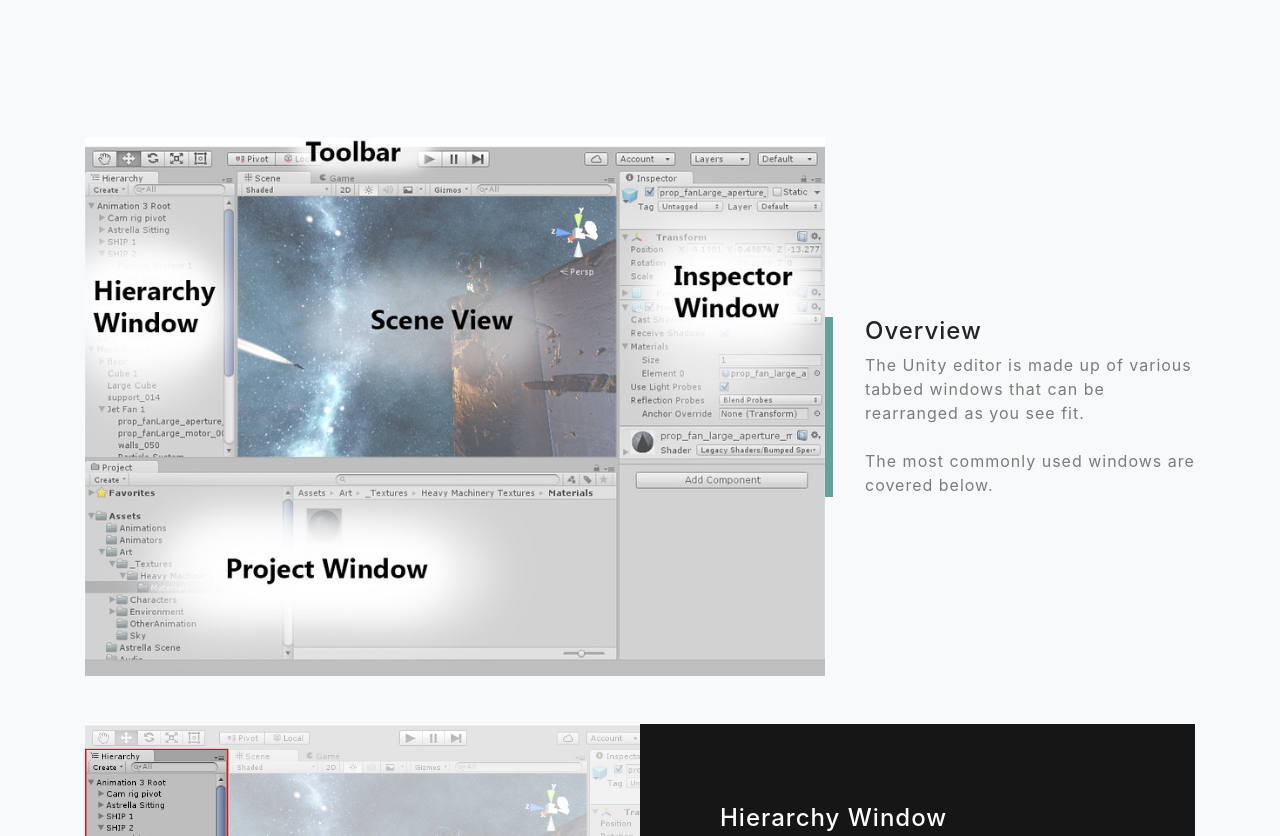
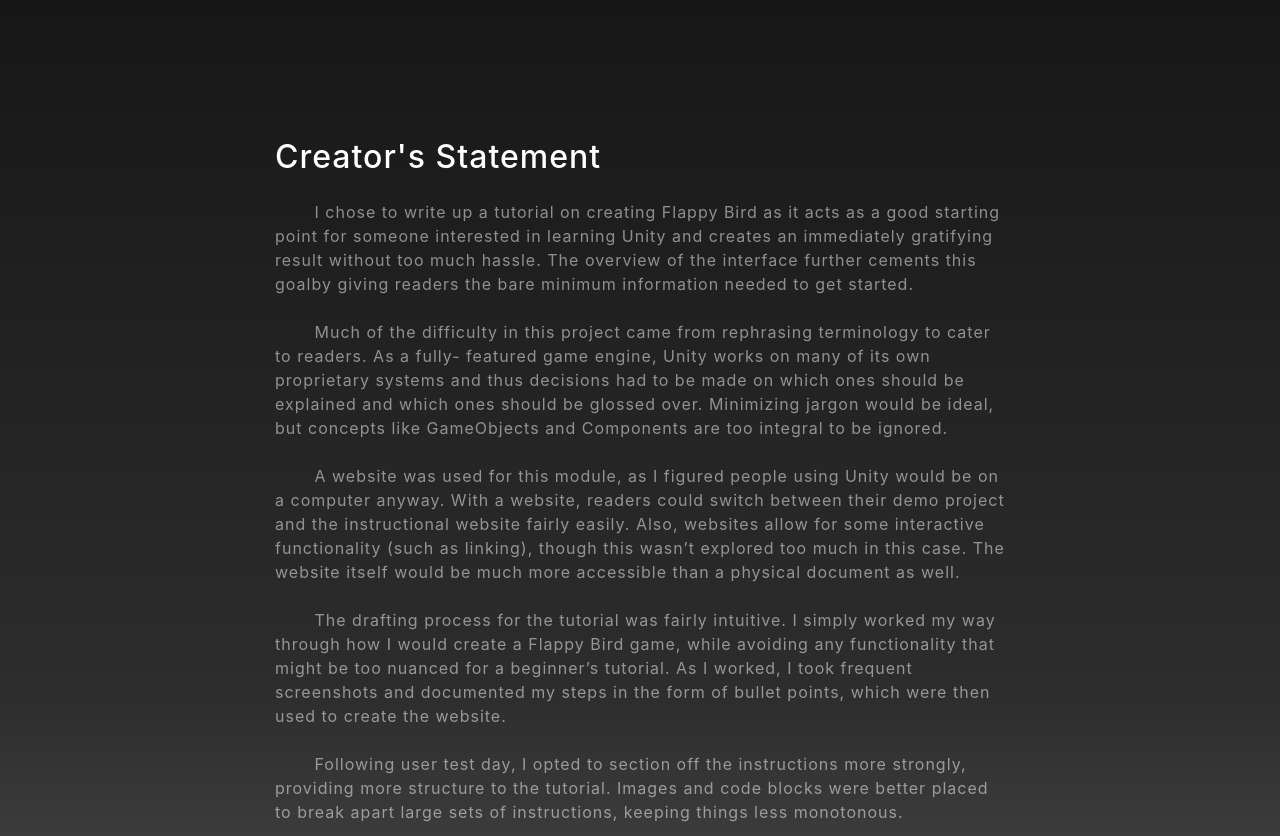
Before and after one commit to ChenJonathan/chenjonathan.github.io, a website with bundled scripts: page index.html in a window 1280 px wide. Shown: the part 822-1658 px from the top of the page. Built offline with nearby package versions, Linux system fonts and the light colour scheme; files whose address does not match are found by name.

Commit message:
Added creator's statement

```diff
--- /dev/null
+++ b/css/desert.min.css
@@ -0,0 +1 @@
+pre.prettyprint{display:block;background-color:#333}pre .nocode{background-color:none;color:#000}pre .str{color:#ffa0a0}pre .kwd{color:khaki;font-weight:700}pre .com{color:#87ceeb}pre .typ{color:#98fb98}pre .lit{color:#cd5c5c}pre .pun{color:#fff}pre .pln{color:#fff}pre .tag{color:khaki;font-weight:700}pre .atn{color:#bdb76b;font-weight:700}pre .atv{color:#ffa0a0}pre .dec{color:#98fb98}ol.linenums{margin-top:0;margin-bottom:0;color:#aeaeae}li.L0,li.L1,li.L2,li.L3,li.L5,li.L6,li.L7,li.L8{list-style-type:none}@media print{pre.prettyprint{background-color:none}code .str,pre .str{color:#060}code .kwd,pre .kwd{color:#006;font-weight:700}code .com,pre .com{color:#600;font-style:italic}code .typ,pre .typ{color:#404;font-weight:700}code .lit,pre .lit{color:#044}code .pun,pre .pun{color:#440}code .pln,pre .pln{color:#000}code .tag,pre .tag{color:#006;font-weight:700}code .atn,pre .atn{color:#404}code .atv,pre .atv{color:#060}}
--- a/index.html
+++ b/index.html
@@ -39,10 +39,13 @@
             <a class="nav-link js-scroll-trigger" href="">Overview</a>
           </li>
           <li class="nav-item">
+            <a class="nav-link js-scroll-trigger" href="#about">Statement</a>
+          </li>
+          <li class="nav-item">
             <a class="nav-link js-scroll-trigger" href="#editor">Editor</a>
           </li>
           <li class="nav-item">
-            <a class="nav-link js-scroll-trigger" href="#flappybird">Flappy Bird</a>
+            <a class="nav-link js-scroll-trigger" href="#tutorial">Tutorial</a>
           </li>
         </ul>
       </div>
@@ -61,6 +64,35 @@
       </div>
     </div>
   </header>
+
+  <!-- About Section -->
+  <section id="about" class="about-section text-left">
+    <div class="container">
+      <div class="row">
+        <div class="col-lg-8 mx-auto">
+          <h2 class="text-white mb-4">Creator's Statement</h2>
+          <p class="text-white-50">&emsp;&emsp; I chose to write up a tutorial on creating Flappy Bird as it acts as a good starting point for
+            someone interested in learning Unity and creates an immediately gratifying result without too much hassle. The overview of the
+            interface further cements this goalby giving readers the bare minimum information needed to get started.
+            <br><br>&emsp;&emsp; Much of the difficulty in this project came from rephrasing terminology to cater to readers. As a fully-
+            featured game engine, Unity works on many of its own proprietary systems and thus decisions had to be made on which ones should be
+            explained and which ones should be glossed over. Minimizing jargon would be ideal, but concepts like GameObjects and Components are
+            too integral to be ignored.
+            <br><br>&emsp;&emsp; A website was used for this module, as I figured people using Unity would be on a computer anyway. With a
+            website, readers could switch between their demo project and the instructional website fairly easily. Also, websites allow for some
+            interactive functionality (such as linking), though this wasn’t explored too much in this case. The website itself would be much
+            more accessible than a physical document as well.
+            <br><br>&emsp;&emsp; The drafting process for the tutorial was fairly intuitive. I simply worked my way through how I would create
+            a Flappy Bird game, while avoiding any functionality that might be too nuanced for a beginner’s tutorial. As I worked, I took
+            frequent screenshots and documented my steps in the form of bullet points, which were then used to create the website.
+            <br><br>&emsp;&emsp; Following user test day, I opted to section off the instructions more strongly, providing more structure to
+            the tutorial. Images and code blocks were better placed to break apart large sets of instructions, keeping things less monotonous.
+          </p>
+        </div>
+      </div>
+      <img src="img/ipad.png" class="img-fluid" alt="">
+    </div>
+  </section>
 
   <!-- Editor Section -->
   <section id="editor" class="projects-section bg-light">
@@ -163,7 +195,7 @@
   </section>
 
   <!-- Flappy Bird Header -->
-  <section id="flappybird" class="signup-section">
+  <section id="tutorial" class="signup-section">
     <div class="container">
       <div class="row">
         <div class="col-md-10 col-lg-8 mx-auto text-center">
@@ -340,59 +372,6 @@
             </code>
           </pre>
         </div>
-      <br>
-
-      <!--
-        <div class="row">
-
-          <div class="col-md-4 mb-3 mb-md-0">
-            <div class="card py-4 h-100">
-              <div class="card-body text-center">
-                <i class="fas fa-map-marked-alt text-primary mb-2"></i>
-                <h4 class="text-uppercase m-0">Address</h4>
-                <hr class="my-4">
-                <div class="small text-black-50">4923 Market Street, Orlando FL</div>
-              </div>
-            </div>
-          </div>
-
-          <div class="col-md-4 mb-3 mb-md-0">
-            <div class="card py-4 h-100">
-              <div class="card-body text-center">
-                <i class="fas fa-envelope text-primary mb-2"></i>
-                <h4 class="text-uppercase m-0">Email</h4>
-                <hr class="my-4">
-                <div class="small text-black-50">
-                  <a href="#">hello@yourdomain.com</a>
-                </div>
-              </div>
-            </div>
-          </div>
-
-          <div class="col-md-4 mb-3 mb-md-0">
-            <div class="card py-4 h-100">
-              <div class="card-body text-center">
-                <i class="fas fa-mobile-alt text-primary mb-2"></i>
-                <h4 class="text-uppercase m-0">Phone</h4>
-                <hr class="my-4">
-                <div class="small text-black-50">+1 (555) 902-8832</div>
-              </div>
-            </div>
-          </div>
-        </div>
-
-        <div class="social d-flex justify-content-center">
-          <a href="#" class="mx-2">
-            <i class="fab fa-twitter"></i>
-          </a>
-          <a href="#" class="mx-2">
-            <i class="fab fa-facebook-f"></i>
-          </a>
-          <a href="#" class="mx-2">
-            <i class="fab fa-github"></i>
-          </a>
-        </div>
-      -->
 
     </div>
   </section>
```
